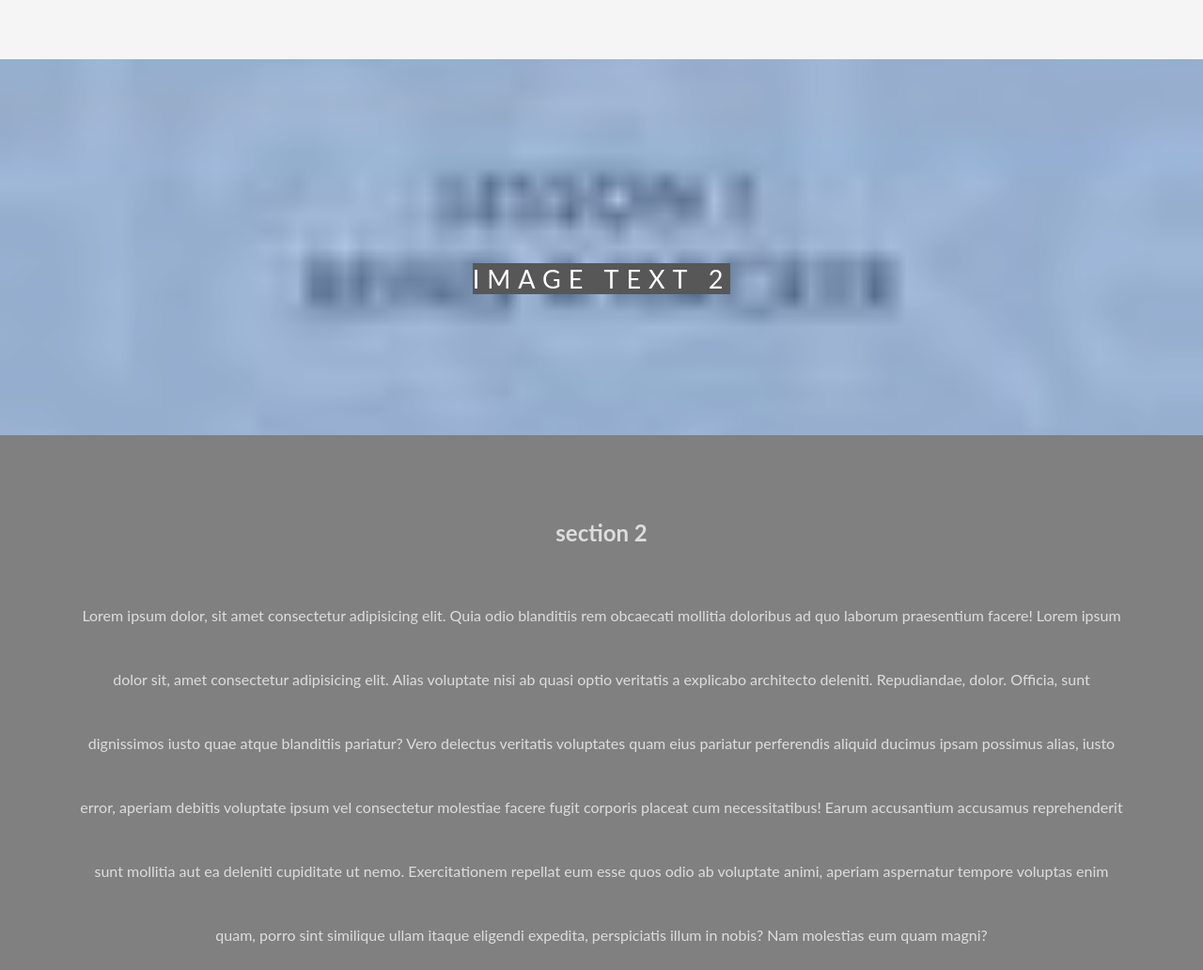
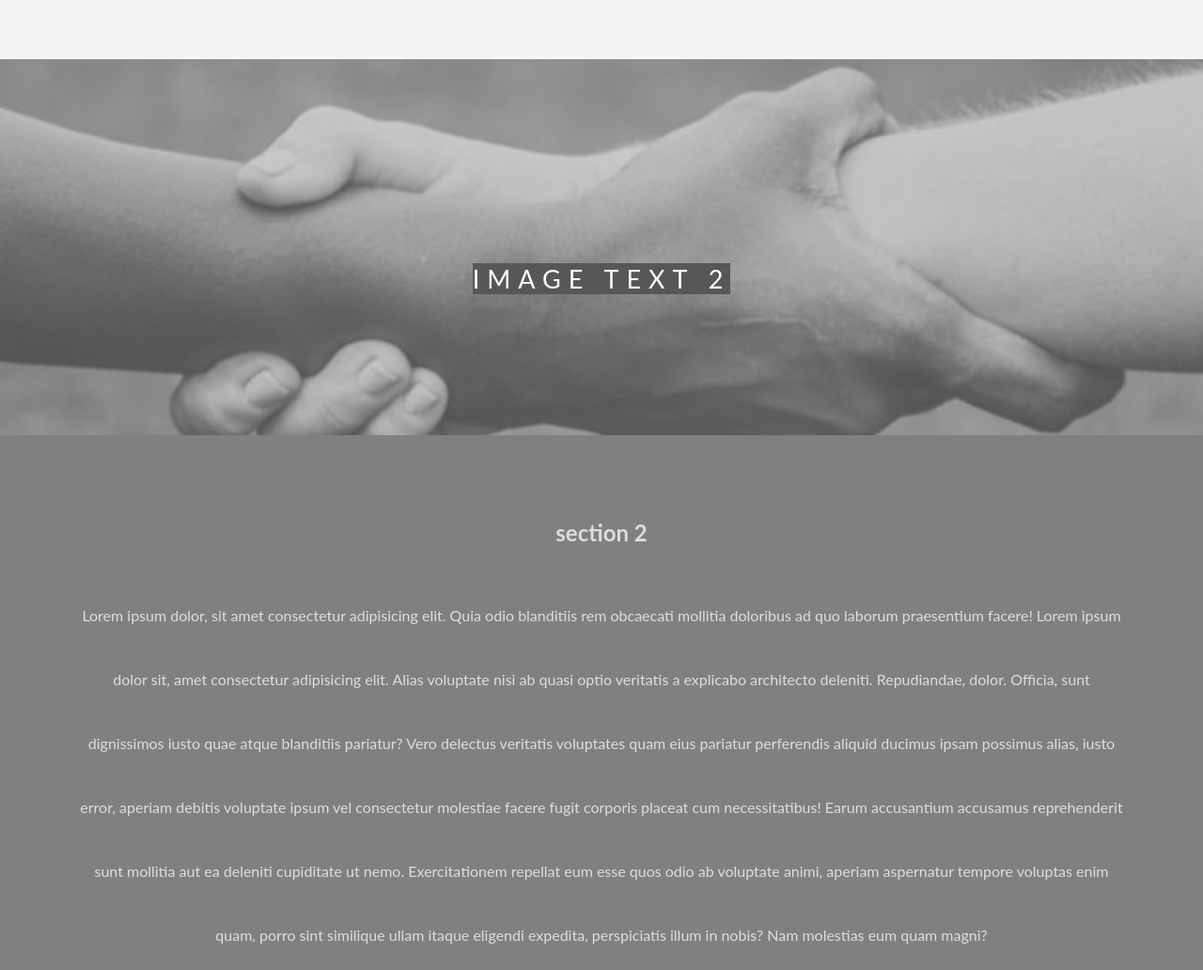
Before and after one commit to abideen305/parallax-webiste, a plain HTML site: page index.html in a window 1280 px wide. Shown: the part 1369-2401 px from the top of the page at 94% size. Drawn offline with Linux system fonts and the light colour scheme.

Commit message:
Update style.css

```diff
--- a/style.css
+++ b/style.css
@@ -8,7 +8,7 @@ body, html{
         color: #666;
     }
 
-    .pimg1, .pimg2, .pimg3{
+    .pimg1, .pimg2, .pimg3, .pimg4{
         position: relative;
         opacity: 0.70;
         background-position: center;
@@ -57,7 +57,7 @@ color: #dddddd;
     }
 
     .pimg2{
-        background-image: url(2.jpg);
+        background-image: url(4.jpeg);
         min-height: 400px;
     }
 
```
